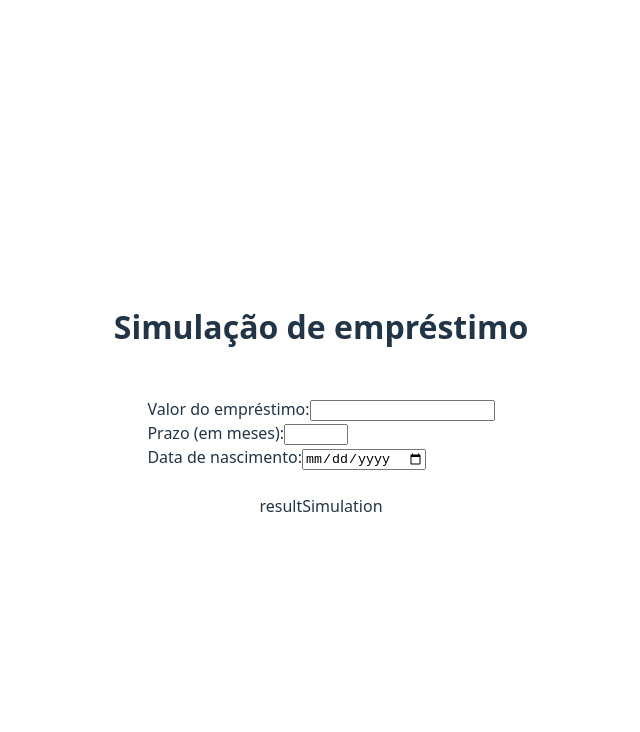
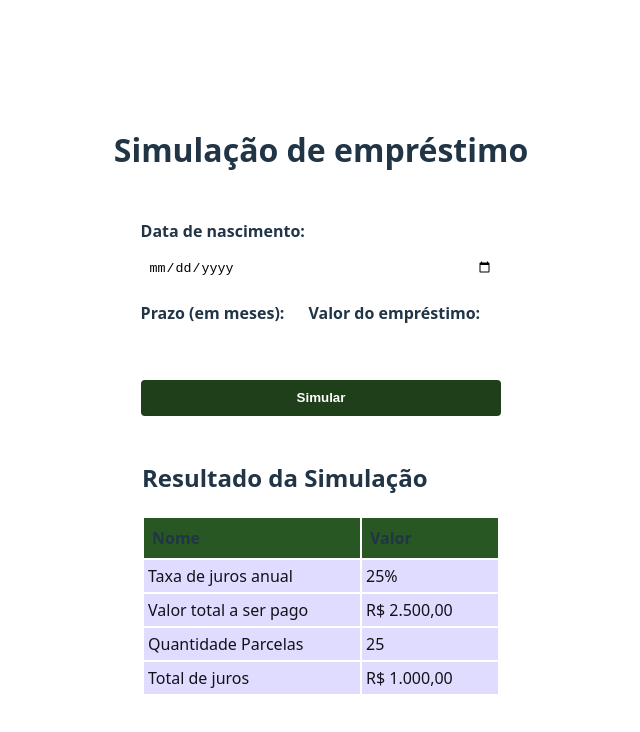
Before and after one commit to AnaJuliaBorges/creditas-challenge, a React (Vite) app: page / in a window 1280 px wide. Shown: the top 732 px of the page, without its empty margins (319-959 px from the left). Built offline with nearby package versions, Linux system fonts and the light colour scheme.

Commit message:
feat: create layout

```diff
--- a/src/App.jsx
+++ b/src/App.jsx
@@ -1,48 +1,31 @@
-import { Container, FormGroup } from "./app.styles";
+import { useState } from "react";
+import { Container } from "./app.styles";
 import { ResultSimulation } from "./components/resultSimulation";
+import { FormSimulation } from "./components/formSimulation";
+
 
 function App() {
+  const [formData, setFormData] = useState({
+    loanAmount: '',
+    deadline: '',
+    birthDate: '',
+  })
+
   return (
     <Container>
       <h1>Simulação de empréstimo</h1>
-      <div>
-        <FormGroup>
-          <label>Valor do empréstimo:</label>
-          <input
-            type="number"
-            id="loanAmount"
-            // value={loanAmount}
-            // onChange={(e) => setLoanAmount(parseFloat(e.target.value))}
-            required
-          />
-        </FormGroup>
 
-         <FormGroup>
-          <label>Prazo (em meses):</label>
-          <input
-            type="number"
-            id="months"
-            // value={months}
-            // onChange={(e) => setMonths(parseInt(e.target.value))}
-            min="1"
-            max="360"
-            required
-          />
-        </FormGroup>
+      <FormSimulation
+        formData={formData}
+        setFormData={setFormData}
+      />
 
-         <FormGroup>
-          <label>Data de nascimento:</label>
-          <input
-            type="date"
-            id="birthDate"
-            // value={birthDate}
-            // onChange={(e) => setBirthDate(e.target.value)}
-            required
-          />
-        </FormGroup>
-      </div>
-
-      <ResultSimulation />
+      <ResultSimulation
+        total={2500}
+        installments={25}
+        interest={1000}
+        annualRate={25}
+      />
 
     </Container>
   );
--- a/src/app.styles.js
+++ b/src/app.styles.js
@@ -9,5 +9,3 @@ export const Container = styled.main`
   height: 100vh;
   width: 100vw;
 `
-
-export const FormGroup = styled.div``
--- /dev/null
+++ b/src/components/formSimulation/index.jsx
@@ -0,0 +1,63 @@
+import { Form, FormGroup } from './styles';
+
+export const FormSimulation = ({formData, setFormData}) => {
+
+  const handleChange = (e) => {
+    const { name, value } = e.target;
+    setFormData({
+      ...formData,
+      [name]: value
+    });
+  };
+
+  const handleSubmit = (e) => {
+    e.preventDefault()
+  }
+
+  return (
+    <Form onSubmit={handleSubmit}>
+      <FormGroup>
+        <label>Data de nascimento:</label>
+        <input
+          type="date"
+          id="birthDate"
+          name="birthDate"
+          value={formData.birthDate}
+          onChange={(e) => handleChange(e)}
+          required
+        />
+      </FormGroup>
+
+    <div>
+      <FormGroup>
+        <label>Prazo (em meses):</label>
+        <input
+          type="number"
+          id="deadline"
+          name="deadline"
+          value={formData.deadline}
+          onChange={(e) => handleChange((e))}
+          min="1"
+          max="360"
+          required
+        />
+      </FormGroup>
+
+      <FormGroup>
+        <label>Valor do empréstimo:</label>
+        <input
+          type="number"
+          id="loanAmount"
+          name="loanAmount"
+          value={formData.loanAmount}
+          onChange={(e) => handleChange(e)}
+          min="1"
+          required
+        />
+      </FormGroup>
+    </div>
+
+    <button type="submit">Simular</button>
+  </Form>
+  )
+}
--- /dev/null
+++ b/src/components/formSimulation/styles.js
@@ -0,0 +1,44 @@
+import styled from "styled-components";
+
+export const Form = styled.form `
+    display: flex;
+    flex-direction: column;
+    gap: 16px;
+    align-items: stretch;
+
+    button {
+      padding: 8px 24px;
+      height: 36px;
+      border-radius: 4px;
+      border: none;
+      background-color: #1e3f19ff;
+      color: white;
+      font-weight: bold;
+      cursor: pointer;
+    }
+
+    button:hover {
+      background-color: #295723ff;
+    }
+
+    > :nth-child(2) {
+      display: flex;
+      gap: 24px
+    }
+`
+
+export const FormGroup = styled.div`
+  display: flex;
+  flex-direction: column;
+
+  label {
+    font-weight: 600;
+    margin-bottom: 8px;
+  }
+
+  input {
+    padding: 8px;
+    border-radius: 4px;
+    border: none ;
+  }
+  `
--- a/src/components/resultSimulation.jsx
+++ /dev/null
@@ -1,6 +0,0 @@
-
-export const ResultSimulation = () => {
-  return (
-    <div>resultSimulation</div>
-  )
-}
--- /dev/null
+++ b/src/components/resultSimulation/index.jsx
@@ -0,0 +1,36 @@
+import { formatCurrency } from "../../utils/formatCurrency"
+import { Container, Table } from "./styles"
+
+export const ResultSimulation = ({total, installments, interest, annualRate}) => {
+  return (
+    <Container>
+      <h2>Resultado da Simulação</h2>
+      <Table>
+        <thead>
+          <tr>
+            <th>Nome</th>
+            <th>Valor</th>
+          </tr>
+        </thead>
+        <tbody>
+          <tr>
+            <td>Taxa de juros anual</td>
+            <td>{annualRate}%</td>
+          </tr>
+          <tr>
+            <td>Valor total a ser pago</td>
+            <td>{formatCurrency(total)}</td>
+          </tr>
+          <tr>
+            <td>Quantidade Parcelas</td>
+            <td>{installments}</td>
+          </tr>
+          <tr>
+            <td>Total de juros</td>
+            <td>{formatCurrency(interest)}</td>
+          </tr>
+        </tbody>
+      </Table>
+    </Container>
+  )
+}
--- /dev/null
+++ b/src/components/resultSimulation/styles.js
@@ -0,0 +1,28 @@
+import styled from "styled-components";
+
+export const Container = styled.section`
+  display: flex;
+  flex-direction: column;
+`
+
+export const Table = styled.table`
+  th {
+    text-align: start;
+    background-color: #295723ff;
+    padding: 8px;
+  }
+
+  td {
+    padding: 4px;
+    background-color: #dfdcffff;
+    color: #14111a;
+  }
+
+  tr > :nth-child(1) {
+    width: 200px;
+  }
+
+  tr > :nth-child(2) {
+    width: 120px;
+  }
+`
--- /dev/null
+++ b/src/utils/formatCurrency.js
@@ -0,0 +1,6 @@
+export const formatCurrency = (value) => {
+  return new Intl.NumberFormat('pt-BR', {
+    style: 'currency',
+    currency: 'BRL'
+  }).format(value);
+};
```
